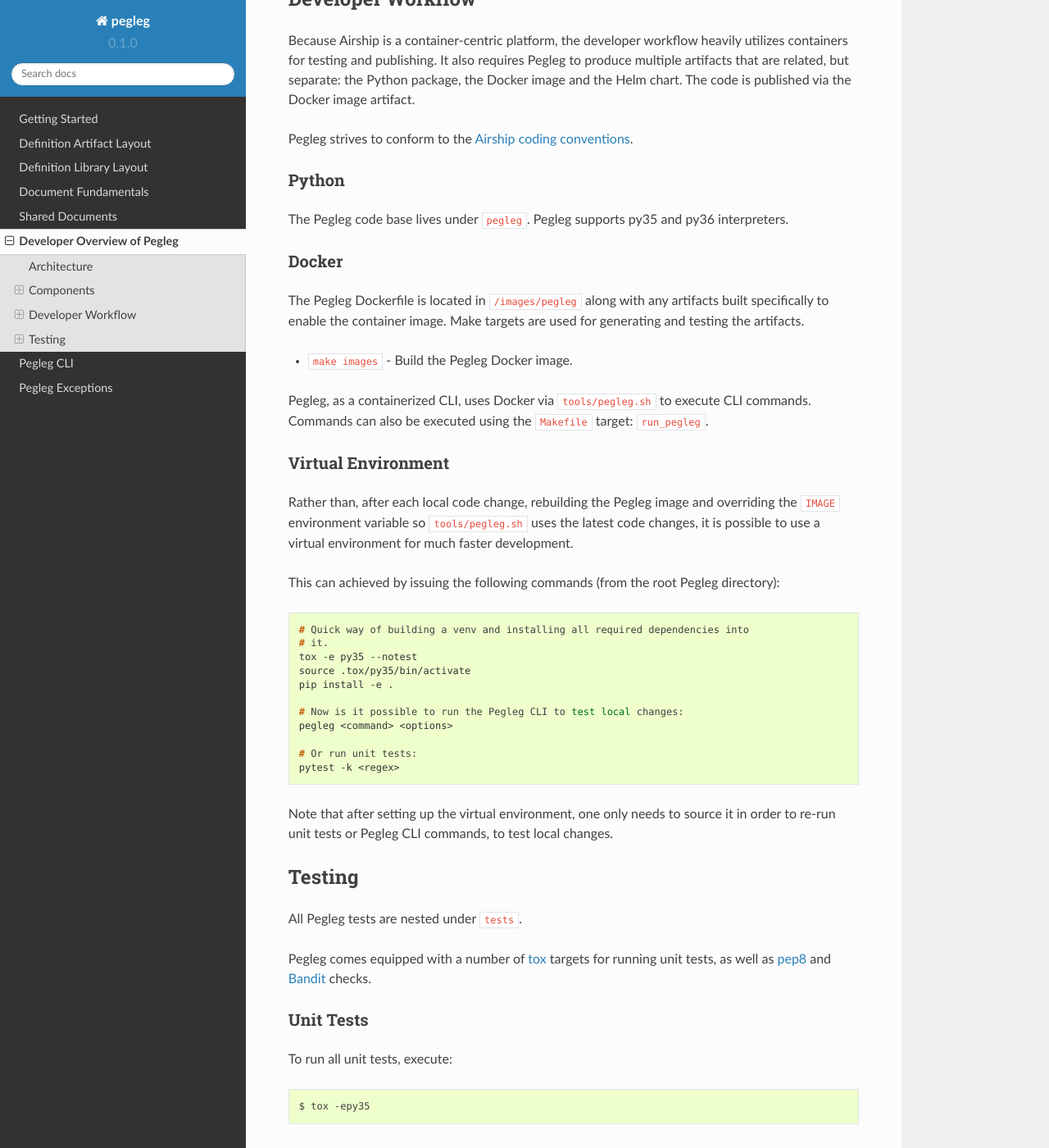
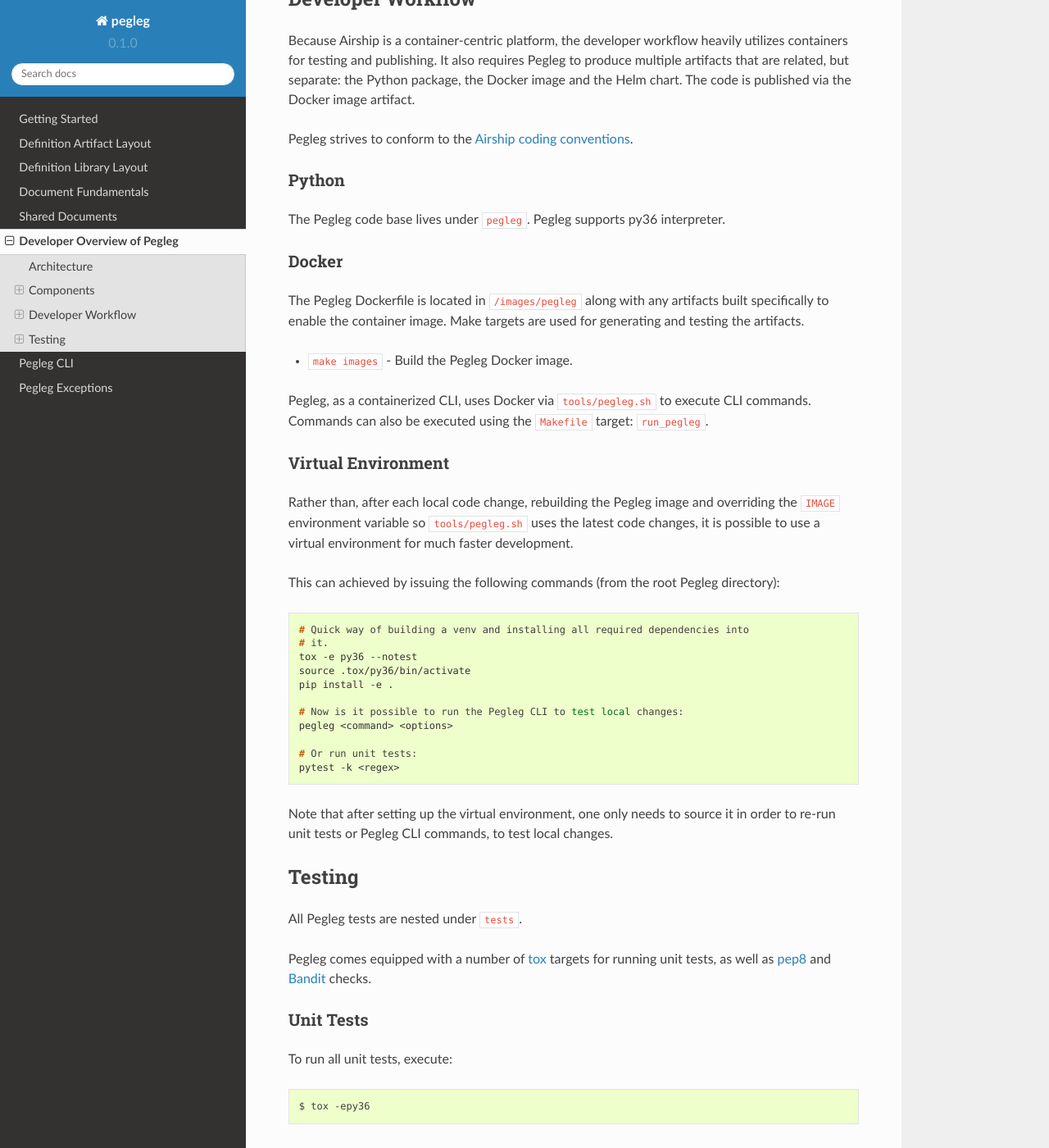
Before and after one commit to airshipit/pegleg, a Sphinx documentation site: the page built from doc/source/developer-overview.rst, in a window 1280 px wide and 1400 px high, scrolled down 1495 px. Shown: the whole window at 82% size. Built offline with Sphinx 7.4.7 and the Read the Docs theme 2.0.0, drawn with Linux system fonts in a browser that asks for light colours; some of the changed text lies outside the part shown.

Commit message:
Remove py35 support
As the default Docker image support for Pegleg is using py36 as a base
image, this patch set simply removes the support for py35. This allows
us to use py36 features such as secrets and f-strings without needing to
cope with backward compatibility.

Change-Id: Ic156ca67d2a0fe6fdc74c2c9da253a1cb8a3f456
Signed-off-by: Tin Lam <tin@irrational.io>

```diff
--- a/doc/source/developer-overview.rst
+++ b/doc/source/developer-overview.rst
@@ -72,8 +72,7 @@
 Python
 ------
 
-The Pegleg code base lives under ``pegleg``. Pegleg supports py35 and py36
-interpreters.
+The Pegleg code base lives under ``pegleg``. Pegleg supports py36 interpreter.
 
 Docker
 ------
@@ -103,8 +102,8 @@
 
   # Quick way of building a venv and installing all required dependencies into
   # it.
-  tox -e py35 --notest
-  source .tox/py35/bin/activate
+  tox -e py36 --notest
+  source .tox/py36/bin/activate
   pip install -e .
 
   # Now is it possible to run the Pegleg CLI to test local changes:
@@ -129,11 +128,11 @@
 
 To run all unit tests, execute::
 
-  $ tox -epy35
+  $ tox -epy36
 
 To run unit tests using a regex, execute::
 
-  $ tox -epy35 -- <regex>
+  $ tox -epy36 -- <regex>
 
 .. _Airship: https://airshipit.readthedocs.io
 .. _Deckhand: https://airship-deckhand.readthedocs.io/
```
Also changed, not shown: .zuul.yaml, 2 other files.
